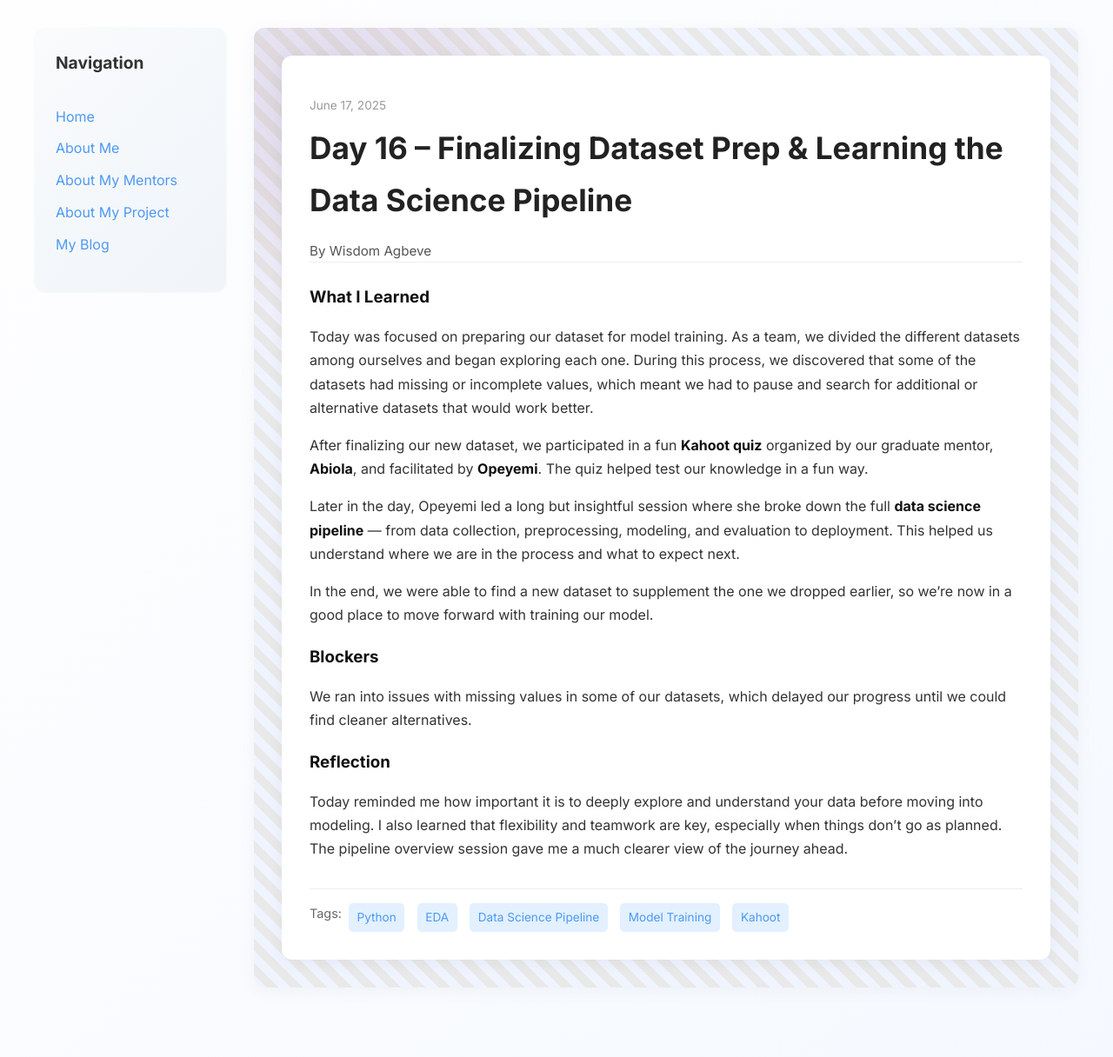
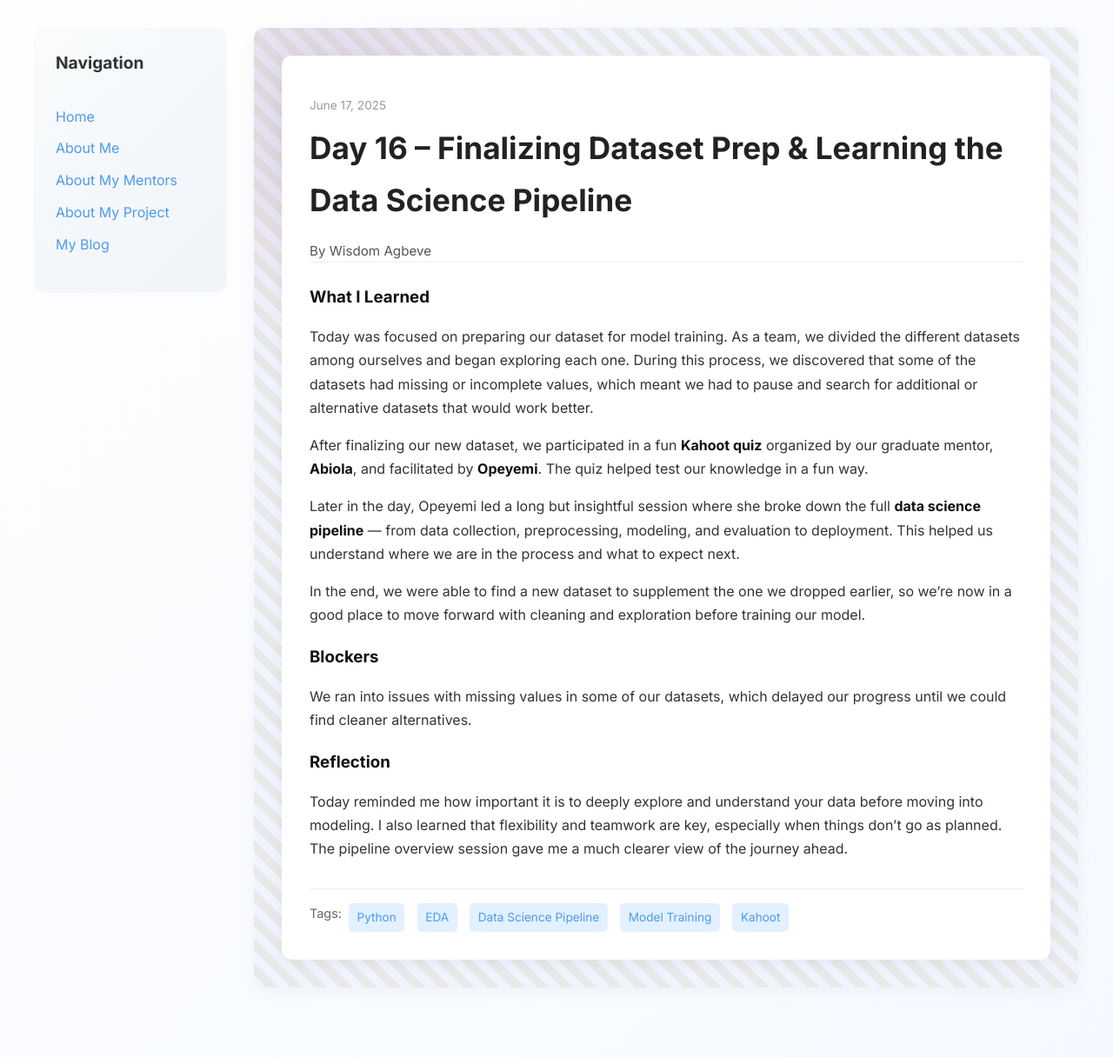
Before and after one commit to wisdomagbeve01/wisdomagbeve01.github.io, a Jekyll site: the page built from _posts/2025-06-17-day-16.md, in a window 1280 px wide. Shown: the whole page at 87% size. Built offline with Jekyll 4.4.1, drawn with Linux system fonts in a browser that asks for light colours.

Commit message:
Update 2025-06-17-day-16.md

```diff
--- a/_posts/2025-06-17-day-16.md
+++ b/_posts/2025-06-17-day-16.md
@@ -13,7 +13,7 @@ what_i_learned: |
 
   Later in the day, Opeyemi led a long but insightful session where she broke down the full **data science pipeline** — from data collection, preprocessing, modeling, and evaluation to deployment. This helped us understand where we are in the process and what to expect next.
 
-  In the end, we were able to find a new dataset to supplement the one we dropped earlier, so we’re now in a good place to move forward with training our model.
+  In the end, we were able to find a new dataset to supplement the one we dropped earlier, so we’re now in a good place to move forward with cleaning and exploration before training our model.
 
 blockers: |
   We ran into issues with missing values in some of our datasets, which delayed our progress until we could find cleaner alternatives.
```
